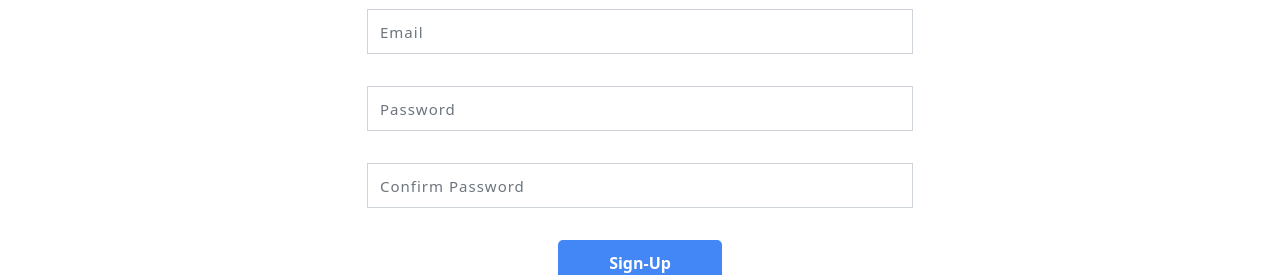
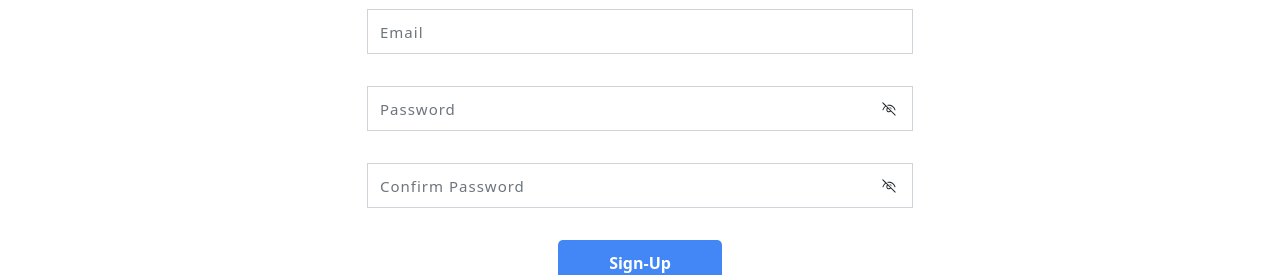
Before and after one commit to Prabakara-N/react-blog-app, a React (Create React App) app: page /auth in a window 1280 px wide. Both pictures are taken after a click on the element "Sign Up". Shown: the part 213-488 px from the top of the page. Built offline with nearby package versions, Linux system fonts and the light colour scheme; no server answers.

Commit message:
password eye iccon

```diff
--- a/src/pages/Auth.js
+++ b/src/pages/Auth.js
@@ -8,6 +8,7 @@ import {
 import { auth } from "../firebase/firebase";
 import { toast } from "react-toastify";
 import { UserInfo } from "../context/UserInfoContext";
+import { VscEye, VscEyeClosed } from "react-icons/vsc";
 
 const initialState = {
   firstName: "",
@@ -20,6 +21,8 @@ const initialState = {
 const Auth = ({ setActive, setUser }) => {
   const [state, setState] = useState(initialState);
   const [signUp, setSignUp] = useState(false);
+  const [isEyeOpen, setIsEyeOpen] = useState(false);
+  const [isCEyeOpen, setIsCEyeOpen] = useState(false);
   const [error, setError] = useState("");
 
   const { firstName, lastName, email, password, confirmPassword } = state;
@@ -138,26 +141,38 @@ const Auth = ({ setActive, setUser }) => {
                   onChange={handleChange}
                 />
               </div>
-              <div className="col-12 py-3">
+              <div className="col-12 py-3 position-relative">
                 <input
-                  type="password"
+                  type={isEyeOpen ? "text" : "password"}
                   className="form-control input-text-box"
                   placeholder="Password"
                   name="password"
                   value={password}
                   onChange={handleChange}
                 />
+                <div
+                  className="pass-abs"
+                  onClick={() => setIsEyeOpen(!isEyeOpen)}
+                >
+                  {isEyeOpen ? <VscEye /> : <VscEyeClosed />}
+                </div>
               </div>
               {signUp && (
-                <div className="col-12 py-3">
+                <div className="col-12 py-3 position-relative">
                   <input
-                    type="password"
+                    type={isCEyeOpen ? "text" : "password"}
                     className="form-control input-text-box"
                     placeholder="Confirm Password"
                     name="confirmPassword"
                     value={confirmPassword}
                     onChange={handleChange}
                   />
+                  <div
+                    className="pass-abs"
+                    onClick={() => setIsCEyeOpen(!isCEyeOpen)}
+                  >
+                    {isCEyeOpen ? <VscEye /> : <VscEyeClosed />}
+                  </div>
                 </div>
               )}
 
--- a/src/styles/App.css
+++ b/src/styles/App.css
@@ -55,6 +55,13 @@ body {
 .App-logo {
   height: 40vmin;
   pointer-events: none;
+}
+
+.pass-abs {
+  position: absolute;
+  cursor: pointer;
+  bottom: 28px;
+  right: 28px;
 }
 
 .profile-img-header {
```
